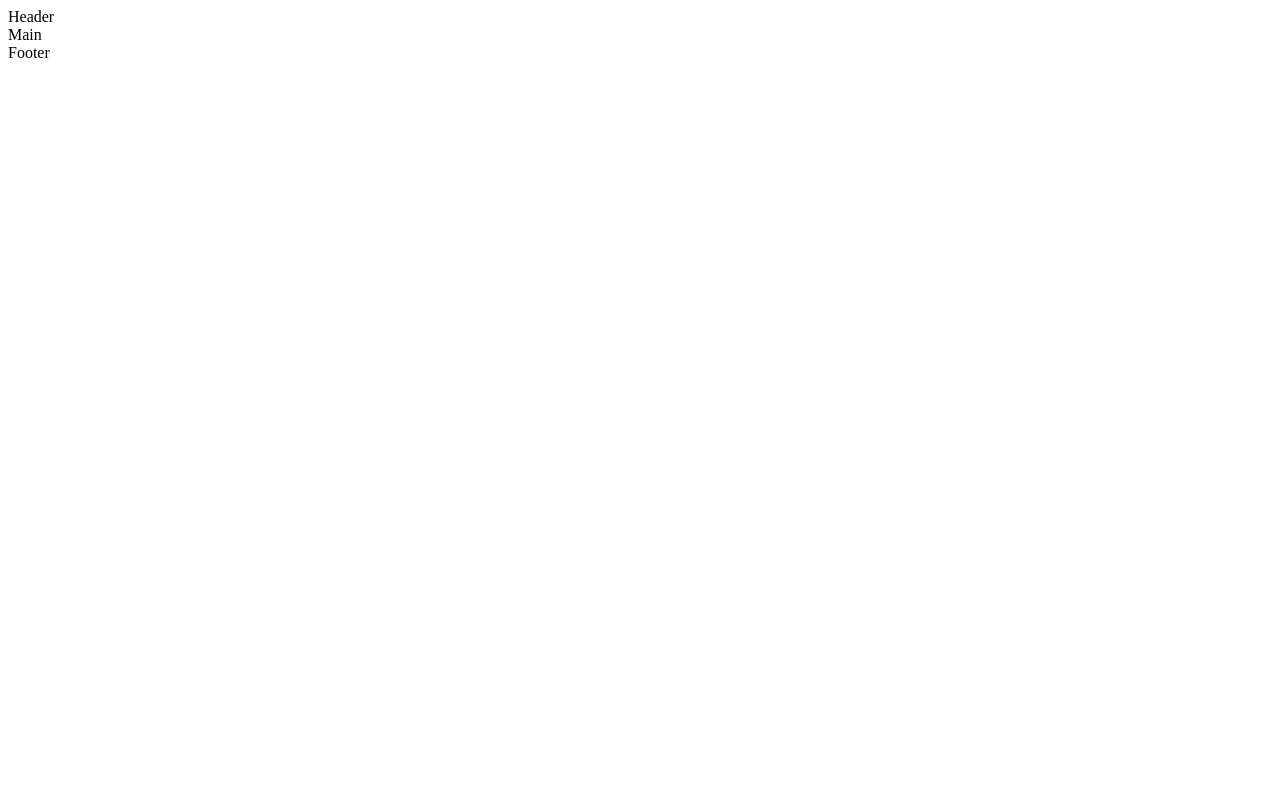
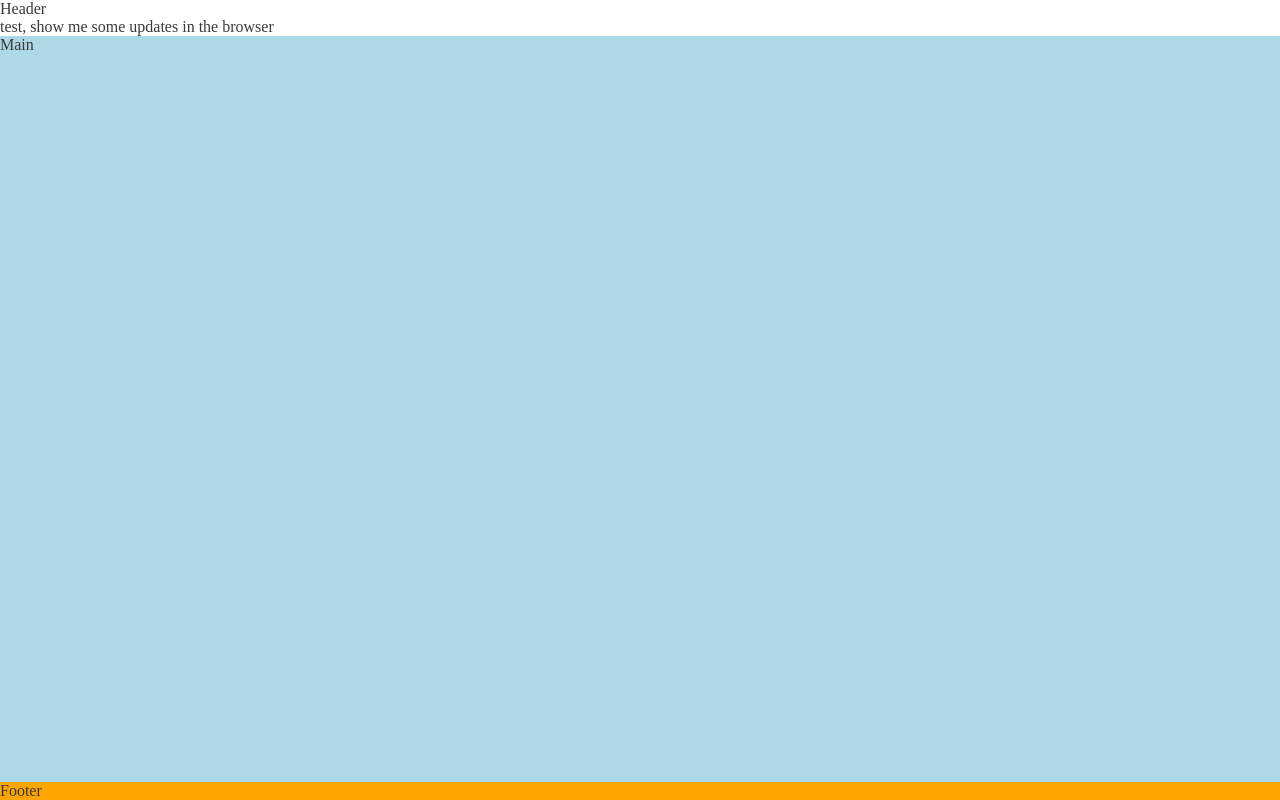
Before and after one commit to Fl0W97/CI_love_running_walkthrough, a plain HTML site: page index.html in a window 1280 px wide. Drawn offline with Linux system fonts and the light colour scheme.

Commit message:
set up starter styles in style.css

```diff
--- /dev/null
+++ b/assets/css/style.css
@@ -0,0 +1,33 @@
+/* Asterik wildcard selector to override default styles added by the browser */
+* {
+    padding: 0;
+    margin: 0;
+    box-sizing: border-box;
+}
+
+
+/* general styles */
+body {
+    min-height: 100vh;
+    display: flex;
+    flex-direction: column;
+    /* Generic project styles */
+    color: #3a3a3a;
+}
+
+/* Header */
+main {
+    background-color: blue;
+}
+
+/* Main content */
+main {
+    background-color: lightblue;
+    /* Make main element take up any surplus space to push footer down */
+    flex: 1 0 auto;
+}
+
+/* Footer */
+footer {
+    background-color: orange;
+}
--- a/index.html
+++ b/index.html
@@ -13,11 +13,16 @@
     <link rel="icon" type="image/png" sizes="32x32" href="assets/favicon/favicon-32x32.png">
     <link rel="icon" type="image/png" sizes="16x16" href="assets/favicon/favicon-16x16.png">
     <link rel="icon" type="image/x-icon" href="favicon.ico">
+
+    <link rel="stylesheet"  href="assets/css/style.css">
+
 </head>
 
 <body>
     <!-- here is space for title and navigation -->
     <header>Header</header>
+    <p>test, show me some updates in the browser</p>
+
 
     <!-- here is space for content such as intro, schedule, etc -->
     <main>Main</main>
```
